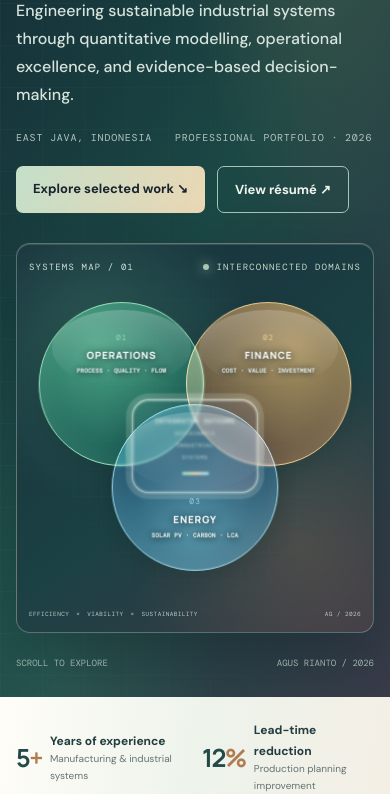
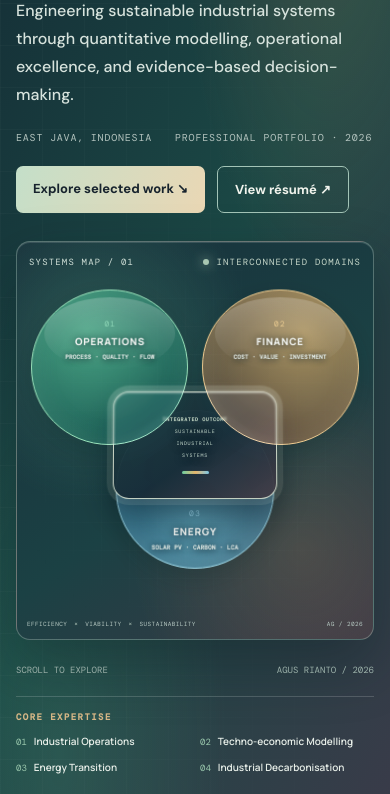
Before and after one commit to ian04kk/ian04kk.github.io, a plain HTML site: page index.html in a window 390 px wide. Shown: the part 315-1109 px from the top of the page. Drawn offline with nearby package versions, Linux system fonts and the light colour scheme.

Commit message:
Rebuild centred Venn layout and tighten portfolio spacing

```diff
--- a/index.html
+++ b/index.html
@@ -591,6 +591,77 @@ footer .foot a{color:#c3d8c7}
  .venn-intersection strong{font-size:8px}
 }
 
+
+
+/* Final responsive composition: centred Venn, balanced rhythm, expertise rail */
+.heroart.venn-art{
+ min-height:0;height:auto;display:flex;flex-direction:column;justify-content:center;
+ padding:44px 14px 35px;overflow:hidden;border-radius:14px;
+}
+.venn-stage{
+ position:relative;inset:auto;width:100%;max-width:500px;height:clamp(300px,82vw,410px);
+ margin:0 auto;flex:0 0 auto;
+}
+.venn-circle{
+ width:min(244px,47%);height:auto;aspect-ratio:1;padding-top:clamp(25px,7.4vw,37px);
+}
+.venn-ops{left:2%;right:auto;top:3px}
+.venn-fin{left:auto;right:2%;top:3px}
+.venn-energy{left:50%;right:auto;top:clamp(116px,32vw,164px);transform:translateX(-50%);padding-top:clamp(88px,25vw,128px)}
+.venn-intersection{
+ left:50%;top:50%;transform:translate(-50%,-50%);width:164px;height:116px;
+ max-width:48%;padding:10px 8px;border-radius:16px;z-index:8;
+}
+.venn-intersection .intersection-kicker{font-size:clamp(5px,.55vw,7px);letter-spacing:.12em}
+.venn-intersection strong{font-size:clamp(8px,1vw,11px);line-height:1.22;letter-spacing:.035em}
+.venn-intersection strong span{white-space:nowrap}
+.venn-intersection i{margin-top:2px}
+.venn-art .art-head{left:18px;right:18px;top:16px}
+.venn-art .art-bottom{left:17px;right:17px;bottom:13px}
+.hero-grid{gap:clamp(28px,3.2vw,42px)}
+.herofoot{margin-top:24px}
+.expertise-rail{
+ display:grid;grid-template-columns:1.05fr repeat(4,minmax(0,1fr));align-items:center;gap:12px;
+ margin-top:26px;padding:17px 0 4px;border-top:1px solid #ffffff2b;
+}
+.expertise-label{font:700 9px 'DM Mono';letter-spacing:.16em;color:#d7b887}
+.expertise-item{display:flex;align-items:center;gap:9px;min-width:0;color:#e7eee8;font:600 11px/1.35 Manrope}
+.expertise-item b{font:9px 'DM Mono';color:#9bc9ae;flex:0 0 auto}
+.section{padding:clamp(48px,5.1vw,68px) 0}
+.sectionhead{margin-bottom:25px}
+.split{gap:clamp(30px,4vw,54px)}
+.job,.research,.edurow{padding:18px 0}
+@media(max-width:1000px){
+ .heroart.venn-art{max-width:680px;width:100%;margin:0 auto;padding-top:44px;padding-bottom:35px}
+ .venn-stage{height:410px}
+ .venn-circle{width:min(244px,47%)}
+ .venn-energy{top:164px;padding-top:128px}
+ .expertise-rail{grid-template-columns:repeat(2,minmax(0,1fr));gap:13px 18px}
+ .expertise-label{grid-column:1/-1}
+}
+@media(max-width:600px){
+ .heroart.venn-art{min-height:0;padding:43px 10px 34px}
+ .venn-stage{height:clamp(292px,82vw,330px)}
+ .venn-circle{width:47%;padding-top:clamp(23px,7.4vw,30px)}
+ .venn-ops{left:1%;top:2px}
+ .venn-fin{right:1%;top:2px}
+ .venn-energy{top:clamp(112px,32vw,128px);padding-top:clamp(82px,25vw,100px)}
+ .venn-intersection{width:164px;height:108px;max-width:52%;padding:8px 5px}
+ .venn-intersection .intersection-kicker{font-size:5px}
+ .venn-intersection strong{font-size:clamp(7px,2.1vw,9px)}
+ .venn-art .art-head{left:12px;right:12px;top:14px}
+ .venn-art .art-bottom{left:10px;right:10px;bottom:11px;font-size:6px;letter-spacing:.07em}
+ .expertise-rail{margin-top:20px;gap:12px 10px;padding-top:14px}
+ .expertise-item{font-size:10px;gap:7px}
+ .section{padding:46px 0}
+ .sectionhead{margin-bottom:21px}
+}
+@media(max-width:370px){
+ .venn-stage{height:292px}
+ .venn-intersection{width:150px;height:100px}
+ .venn-intersection strong{font-size:7px}
+ .expertise-item{font-size:9px}
+}
 </style>
 </head>
 <body data-current-lang="en">
@@ -626,7 +697,7 @@ footer .foot a{color:#c3d8c7}
 <div class="venn-intersection" aria-label="Sustainable Industrial Systems"><span class="intersection-kicker">INTEGRATED OUTCOME</span><strong><span>SUSTAINABLE</span><span>INDUSTRIAL</span><span>SYSTEMS</span></strong><i></i></div>
 </div>
 <div class="art-bottom"><span>EFFICIENCY <i>×</i> VIABILITY <i>×</i> SUSTAINABILITY</span><span>AG / 2026</span></div>
-</div></div><div class="herofoot"><span data-en="SCROLL TO EXPLORE" data-id="GULIR UNTUK MENJELAJAH">SCROLL TO EXPLORE</span><span>AGUS RIANTO / 2026</span></div></div></section>
+</div></div><div class="herofoot"><span data-en="SCROLL TO EXPLORE" data-id="GULIR UNTUK MENJELAJAH">SCROLL TO EXPLORE</span><span>AGUS RIANTO / 2026</span></div><div class="expertise-rail" aria-label="Core areas of expertise"><div class="expertise-label" data-en="CORE EXPERTISE" data-id="KEAHLIAN UTAMA">CORE EXPERTISE</div><div class="expertise-item"><b>01</b><span data-en="Industrial Operations" data-id="Operasi Industri">Industrial Operations</span></div><div class="expertise-item"><b>02</b><span data-en="Techno-economic Modelling" data-id="Pemodelan Tekno-ekonomi">Techno-economic Modelling</span></div><div class="expertise-item"><b>03</b><span data-en="Energy Transition" data-id="Transisi Energi">Energy Transition</span></div><div class="expertise-item"><b>04</b><span data-en="Industrial Decarbonisation" data-id="Dekarbonisasi Industri">Industrial Decarbonisation</span></div></div></div></section>
 <section class="proof"><div class="wrap proofgrid">
 <div class="metric"><strong>5<i>+</i></strong><div><b data-en="Years of experience" data-id="Tahun pengalaman">Years of experience</b><small data-en="Manufacturing & industrial systems" data-id="Manufaktur & sistem industri">Manufacturing & industrial systems</small></div></div>
 <div class="metric"><strong>12<i>%</i></strong><div><b data-en="Lead-time reduction" data-id="Penurunan lead time">Lead-time reduction</b><small data-en="Production planning improvement" data-id="Perbaikan perencanaan produksi">Production planning improvement</small></div></div>
```
